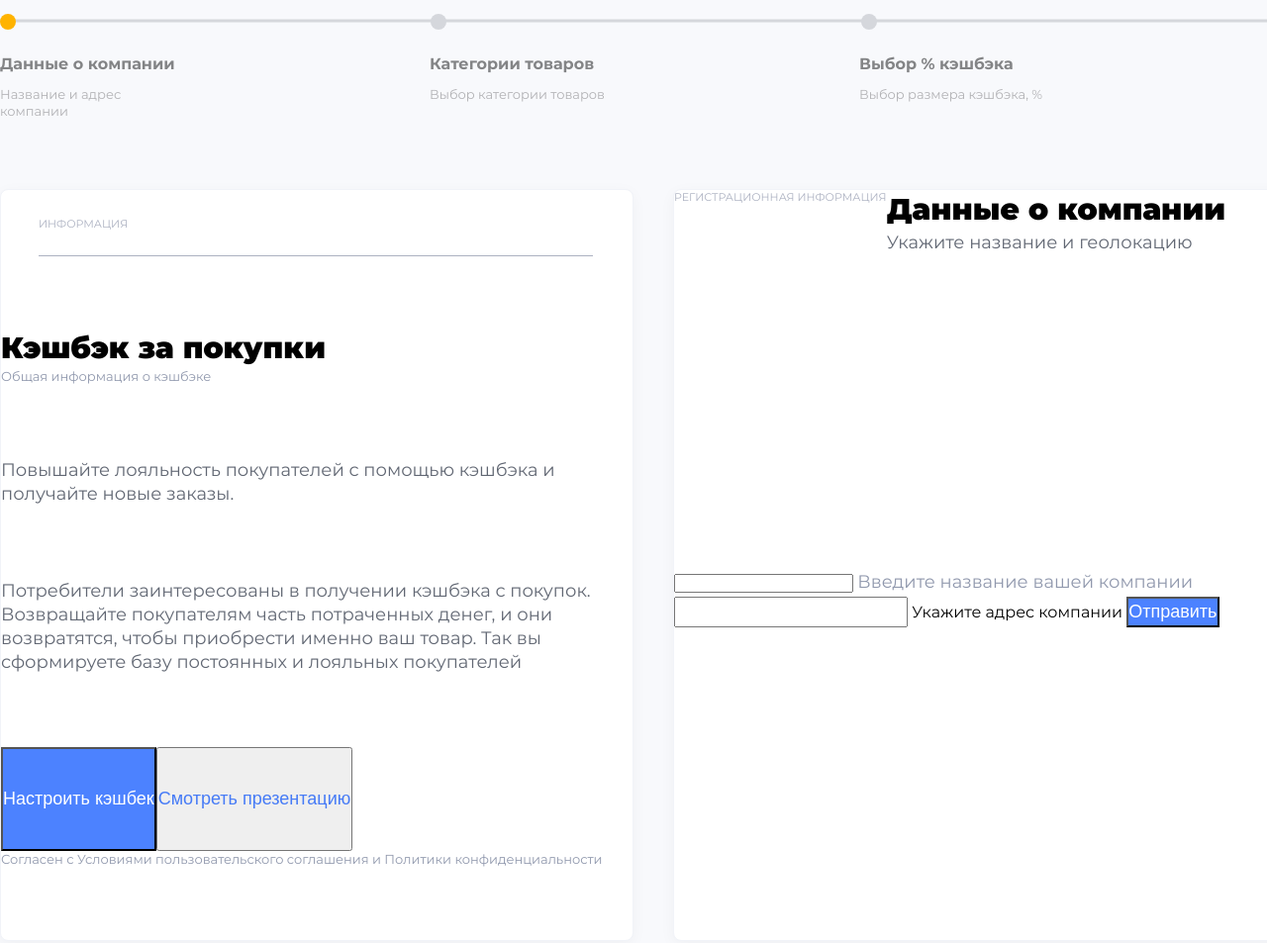
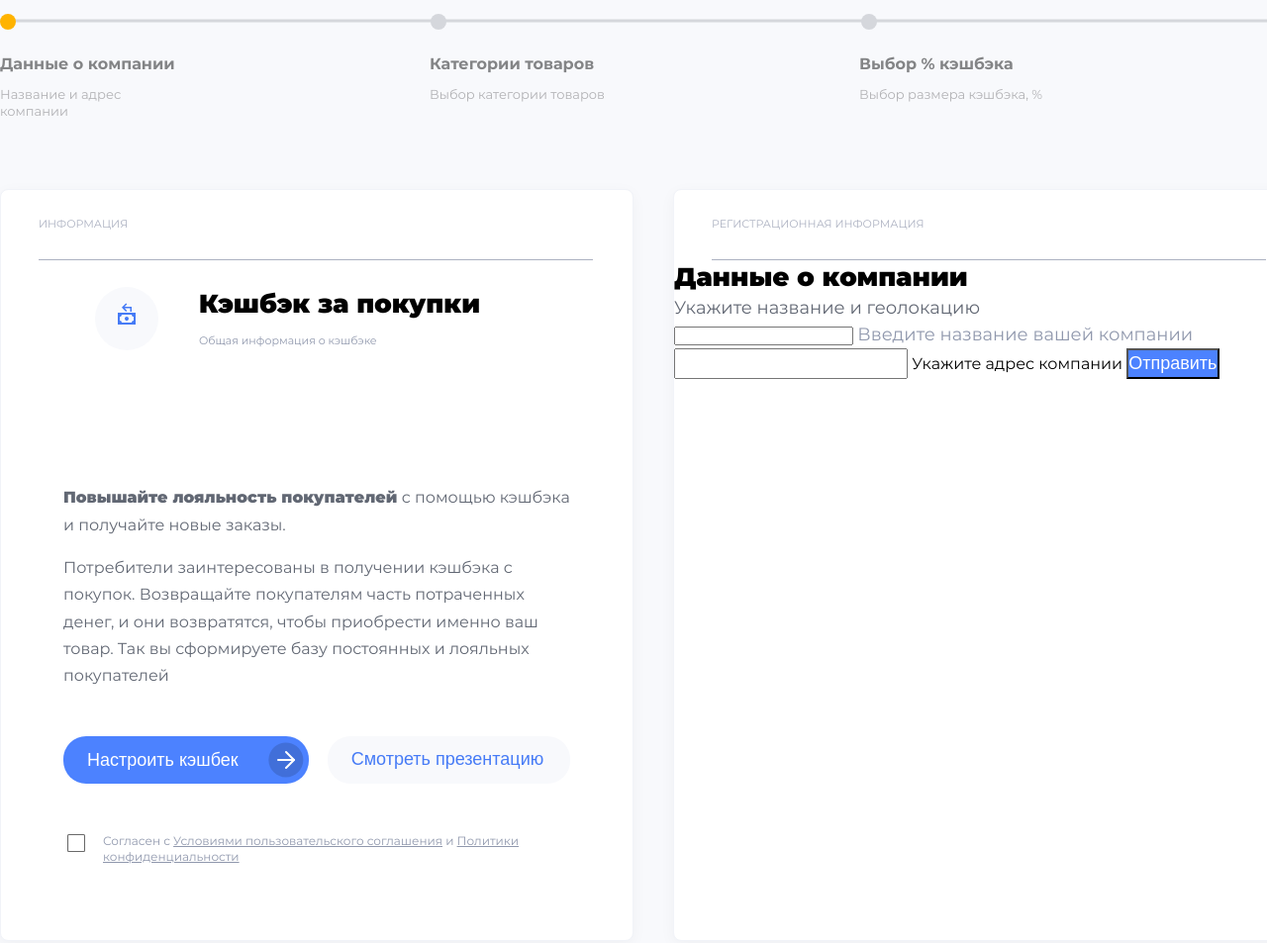
Before and after one commit to IvanWeber/site-section-project, a website: page source/index.html in a window 1280 px wide. Shown: the top 953 px of the page at 99% size. Drawn offline with nearby package versions, Linux system fonts and the light colour scheme; files that its build step writes are made by us from their sources.

Commit message:
Закончена работа над секцией Информации

```diff
--- a/source/index.html
+++ b/source/index.html
@@ -10,6 +10,7 @@
 <body>
   <main class="main">
     <div class="container">
+
       <section class="main__section progress-bar">
         <h2 class="progress-bar__heading  visually-hidden">Полоса заполнения данных</h2>
         <div class="progress-bar__item company-data-item">
@@ -25,20 +26,26 @@
           <p class="progress-bar__item-par">Выбор размера кэшбэка, %</p>
         </div>
       </section>
+
       <div class="main__info-input">
+
         <section class="main__section cashback">
           <h2 class="cashback__heading">Информация</h2>
           <div class="cashback__info-common">
             <p class="cashback__info-big">Кэшбэк за покупки</p>
             <p class="cashback__info-small">Общая информация о кэшбэке</p>
           </div>
-          <p class="cashback__info-detail-1">Повышайте лояльность покупателей с помощью кэшбэка и получайте новые заказы.</p>
+          <p class="cashback__info-detail-1"><span class="span-bold">Повышайте лояльность покупателей</span> с помощью кэшбэка и получайте новые заказы.</p>
           <p class="cashback__info-detail-2">Потребители заинтересованы в получении кэшбэка с покупок. Возвращайте покупателям часть потраченных денег, и они возвратятся, чтобы приобрести именно ваш товар. Так вы сформируете базу постоянных и лояльных покупателей</p>
-          <button class="cashback__set-cashback">Настроить кэшбек</button>
-          <button class="cashback__watch-presentation">Смотреть презентацию</button>
-          <input id="user-agreement"  type="checkbox" class="cashback__user-agreement-input visually-hidden">
-          <label for="user-agreement" class="cashback__user-agreement-label" >Согласен с Условиями пользовательского соглашения и Политики конфиденциальности</label>
+            <button class="cashback__set-cashback">Настроить кэшбек</button>
+            <button class="cashback__watch-presentation">Смотреть презентацию</button>
+            <div class="cashback__user-agreement">
+              <input id="user-agreement"  type="checkbox" class="cashback__user-agreement-input visually-hidden">
+              <label for="user-agreement" class="cashback__user-agreement-label visually-hidden" ></label>
+              <p for="user-agreement" class="cashback__user-agreement-label " >Согласен с <a class="cashback__user-agreement-link" href="#">Условиями пользовательского соглашения</a> и <a class="cashback__user-agreement-link" href="#">Политики конфиденциальности</a></p>
+            </div>
         </section>
+
         <section class="main__section company-data">
           <h2 class="company-data__heading">Регистрационная Информация</h2>
           <div class="company-data__info-common">
@@ -53,7 +60,9 @@
             <button type="submit" class="company-data__submit-button">Отправить</button>
           </form>
         </section>
+
       </div>
+
     </div>
   </main>
 </body>
--- a/source/sass/style.scss
+++ b/source/sass/style.scss
@@ -63,6 +63,10 @@ body {
   overflow: hidden;
 }
 
+.span-bold {
+  font-weight: 900;
+}
+
 .main {
   display: flex;
   background: #f8f9fc;
@@ -114,6 +118,7 @@ body {
 .cashback {
   display: flex;
   flex-wrap: wrap;
+  align-content: start;
   width: 640px;
   min-height: 760px;
   background-color: #ffffff;
@@ -133,32 +138,51 @@ body {
     margin-top: 27px;
     margin-left: 38px;
     border-bottom: 1px solid #acb1c1;
-    height: 40px;
+    height: 44px;
     width: 560px;
   }
 
+  &__info-common {
+    background: url(../img/cash.svg) 27px 15px no-repeat,url(../img/cash-circle.svg) 7px 0px no-repeat;
+    min-height: 75px;
+    padding-left: 112px;
+    margin-top: 27px;
+    margin-left: 88px;
+  }
+
   &__info-big {
-    font-size: 30px;
+    font-size: 26px;
     font-weight: 900;
     line-height: 132.83%;
+    margin-bottom: 12px;
   }
 
   &__info-small {
-    font-size: 13px;
+    font-size: 11px;
     line-height: 133.21%;
     color: #9098ad;
   }
 
   &__info-detail-1 {
-    font-size: 18px;
-    line-height: 135.09%;
+    letter-spacing: .001em;
+    font-size: 16px;
+    line-height: 171%;
     color: #616773;
+    width: 512px;
+    margin-left: auto;
+    margin-right: auto;
+    margin-top: 124px;
   }
 
   &__info-detail-2 {
-    font-size: 18px;
-    line-height: 135.09%;
+    letter-spacing: .001em;
+    font-size: 16px;
+    line-height: 171%;
     color: #616773;
+    width: 512px;
+    margin-left: auto;
+    margin-right: auto;
+    margin-top: 16px;
   }
 
   &__set-cashback {
@@ -166,24 +190,106 @@ body {
     line-height: 151.3%;
     color: #ffffff;
     background-color: #4c82ff;
+    margin-top: 47px;
+    margin-left: 63px;
+    padding: 11px 71px 10px 24px;
+    border: 0;
+    border-radius: 23px;
+    position: relative;
+    cursor: pointer;
+  }
+
+  &__set-cashback::after {
+    content: url("../img/set-arrow.svg");
+    position: absolute;
+    top: 6px;
+    right: 5px;
+  }
+
+  &__set-cashback:hover {
+    background-color: #416fd9;
+  }
+
+  &__set-cashback:active {
+    background-color: #3340ff;
   }
 
   &__watch-presentation {
     font-size: 18px;
     line-height: 151.3%;
     color: #467bf6;
+    background-color: #f8f9fc;
+    margin-top: 47px;
+    margin-left: 19px;
+    padding-left: 24px;
+    padding-right: 27px;
+    border: 0;
+    border-radius: 23px;
+    cursor: pointer;
+  }
+
+  &__watch-presentation:hover {
+    background-color: #416fd9;
+    color: #ffffff;
+  }
+
+  &__watch-presentation:active {
+    background-color: #3340ff;
+    color: #ffffff;
+  }
+
+  &__user-agreement {
+    margin-top: 31px;
+    margin-left: 103px;
   }
 
   &__user-agreement-label {
-    font-size: 13px;
+    font-size: 12px;
     line-height: 133.21%;
     color: #9098ad;
+    position: relative;
+  }
+
+  &__user-agreement-input + &__user-agreement-label::before {
+    content: url("../img/checkbox-rest.svg");
+    position: absolute;
+    top: 17px;
+    left: -35px;
+  }
+
+  &__user-agreement-input:active + &__user-agreement-label::before {
+    content: url("../img/checkbox-active.svg");
+    position: absolute;
+    top: 17px;
+    left: -35px;
+  }
+
+  &__user-agreement-input:checked:active + &__user-agreement-label::before {
+    content: url("../img/checkbox-active.svg");
+    position: absolute;
+    top: 17px;
+    left: -35px;
+  }
+
+  &__user-agreement-input:checked + &__user-agreement-label::before {
+    content: url("../img/checkbox-checked.svg");
+    position: absolute;
+    top: 17px;
+    left: -35px;
+  }
+
+  &__user-agreement-link {
+    font-size: 12px;
+    line-height: 133.21%;
+    color: #9098ad;
+    text-decoration: underline;
   }
 }
 
 .company-data {
   display: flex;
   flex-wrap: wrap;
+  align-content: start;
   width: 640px;
   min-height: 760px;
   background-color: #ffffff;
@@ -199,10 +305,20 @@ body {
     line-height: 136.56%;
     text-transform: uppercase;
     color: #acb1c1;
+    margin-top: 27px;
+    margin-left: 38px;
+    border-bottom: 1px solid #acb1c1;
+    height: 44px;
+    width: 560px;
+  }
+
+  &__common {
+    margin-top: 27px;
+    margin-left: 199px;
   }
 
   &__info-big {
-    font-size: 30px;
+    font-size: 26px;
     font-weight: 900;
     line-height: 132.83%;
   }
```
Also changed, not shown: build/css/style.min.css, build/img/cash-circle.svg (added), build/img/cash.svg (added), build/img/checkbox-active.svg (added), build/img/checkbox-checked.svg (added), build/img/checkbox-rest.svg (added), build/img/set-arrow.svg (added), build/index.html, source/img/cash-circle.svg (added), source/img/cash.svg (added), source/img/checkbox-active.svg (added), source/img/checkbox-checked.svg (added), source/img/checkbox-rest.svg (added), source/img/set-arrow.svg (added), 1 more files, 2 other files.
